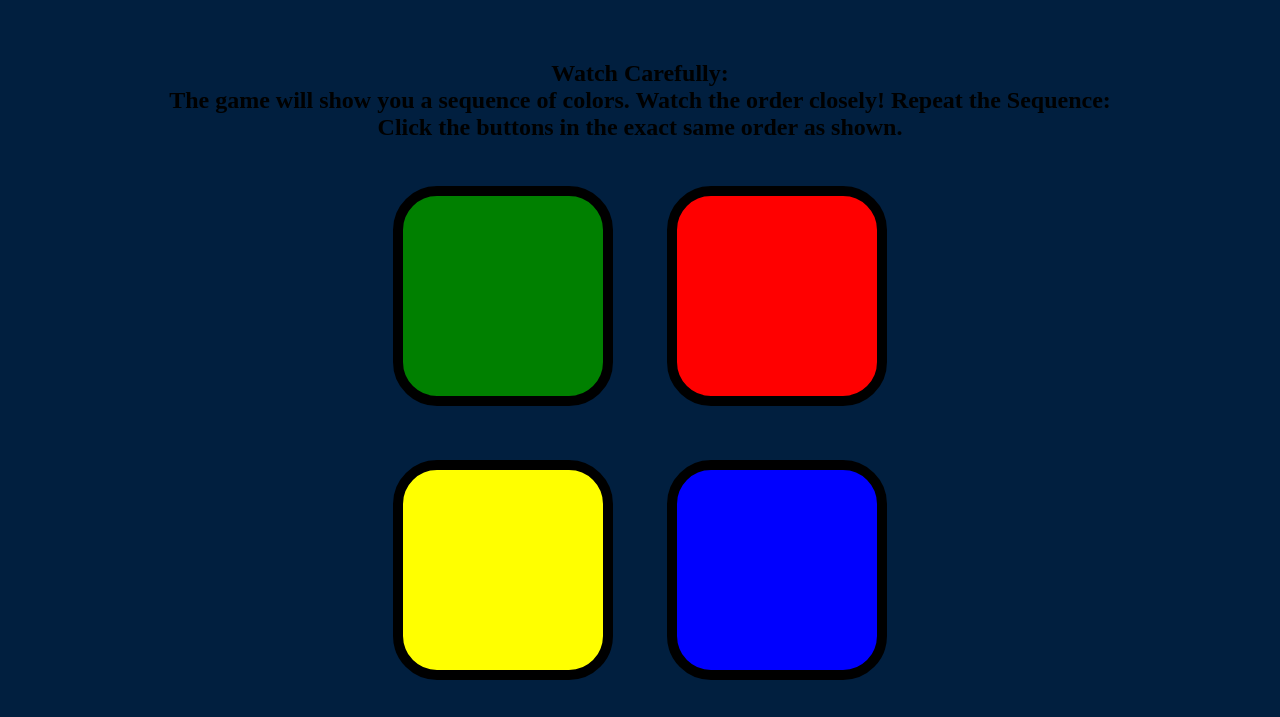
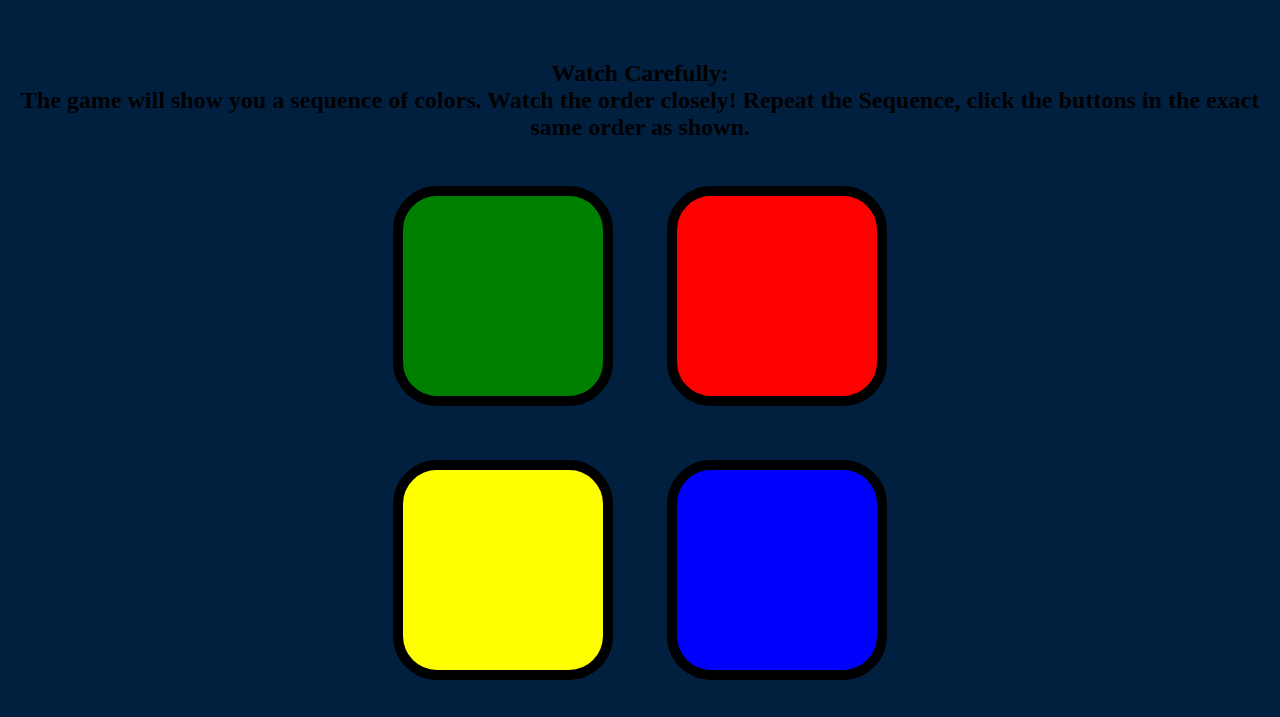
Before and after one commit to SanyamB9187/simon-game, a plain HTML site: page index.html in a window 1280 px wide. Shown: the part 114-831 px from the top of the page. Drawn offline with nearby package versions, Linux system fonts and the light colour scheme.

Commit message:
Update index.html

```diff
--- a/index.html
+++ b/index.html
@@ -13,8 +13,7 @@
   <h2>
     Watch Carefully:<br>
         The game will show you a sequence of colors. Watch the order closely!
-      Repeat the Sequence:<br>
-        Click the buttons in the exact same order as shown.
+      Repeat the Sequence, click the buttons in the exact same order as shown.
   </h2>
   <div class="container">
     <div lass="row">
```
